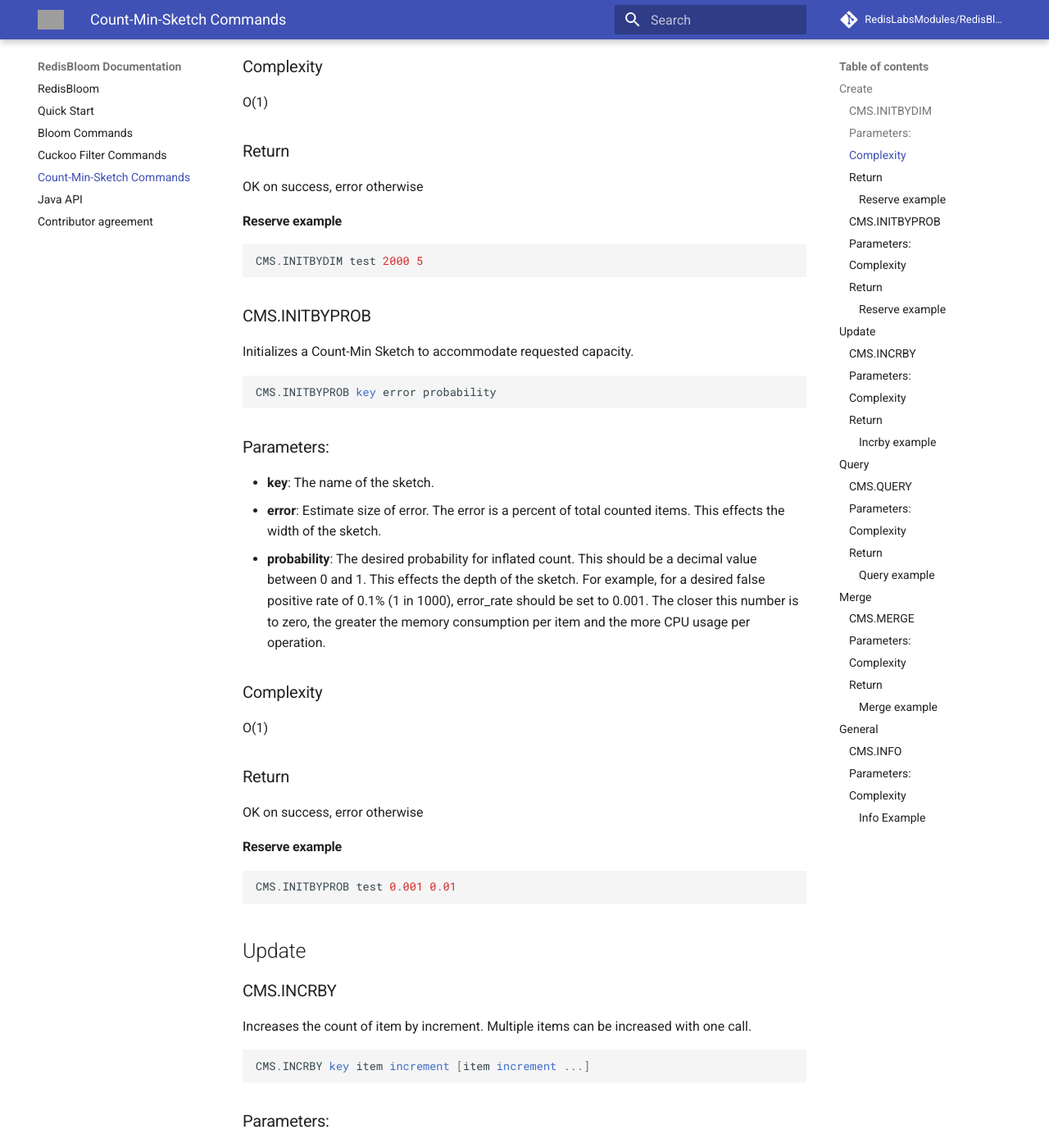
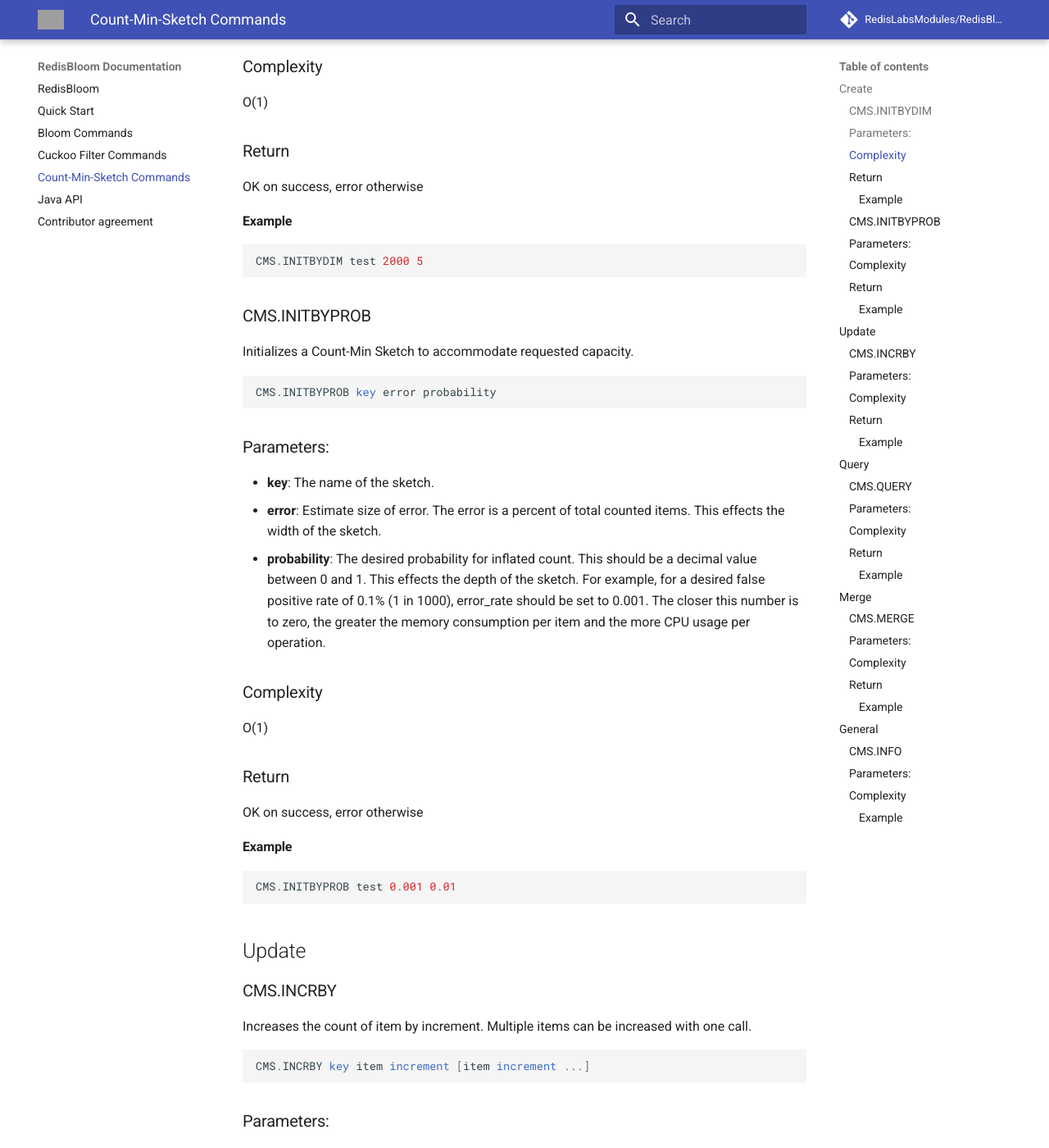
Before and after one commit to RedisBloom/RedisBloom, an MkDocs documentation site: the page built from docs/CountMinSketch_Commands.md, in a window 1280 px wide and 1400 px high, scrolled down 521 px. Shown: the whole window at 82% size. Built offline with MkDocs 1.6.1 and Material for MkDocs 9.7.7, drawn with Linux system fonts in a browser that asks for light colours; comment, search, counter and statistics services are not loaded; old or Windows-style settings are respelled for this version of MkDocs; some of the changed text lies outside the part shown; grey boxes are pictures that could not be loaded.

Commit message:
CMS docs updated

````diff
--- a/docs/CountMinSketch_Commands.md
+++ b/docs/CountMinSketch_Commands.md
@@ -25,7 +25,7 @@
 
 OK on success, error otherwise
 
-#### Reserve example
+#### Example
 
 ```sql
 CMS.INITBYDIM test 2000 5
@@ -58,7 +58,7 @@
 
 OK on success, error otherwise
 
-#### Reserve example
+#### Example
 
 ```sql
 CMS.INITBYPROB test 0.001 0.01
@@ -88,7 +88,7 @@
 
 OK on success
 
-#### Incrby example
+#### Example
 
 ```sql
 CMS.INCRBY test foo 10 bar 42
@@ -118,7 +118,7 @@
 
 Count of one or more items
 
-#### Query example
+#### Example
 
 ```sql
 127.0.0.1:6379> CMS.QUERY test foo bar
@@ -151,7 +151,7 @@
 
 OK on success
 
-#### Merge example
+#### Example
 
 ```sql
 CMS.MERGE dest 2 test1 test2 WEIGHTS 1 3
@@ -176,7 +176,7 @@
 
 O(n) due to fill rate percentage
 
-#### Info Example
+#### Example
 
 ```sql
 127.0.0.1:6379> CMS.INFO test
````
